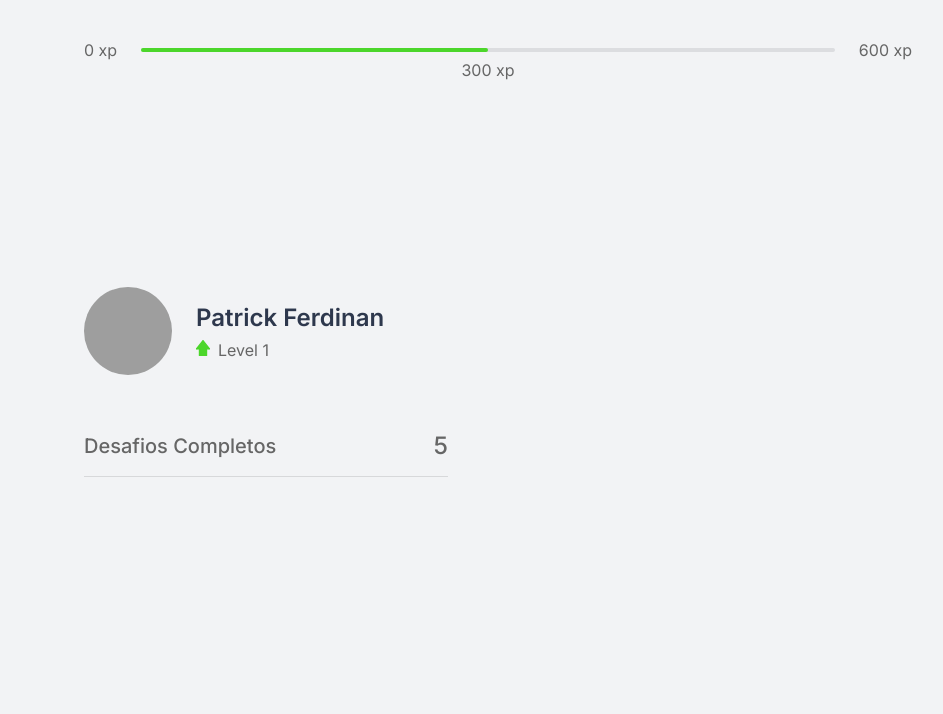
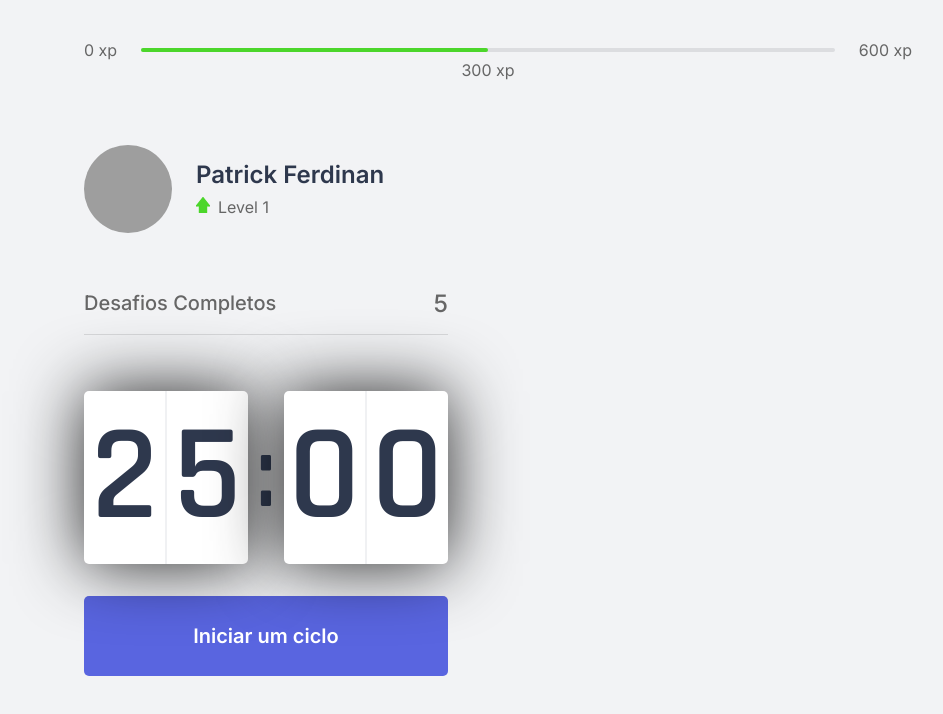
Before and after one commit to patrickferdinan/moveit, a Next.js app in the folder moveit-next/: page / in a window 1280 px wide. Shown: the top 714 px of the page, without its empty margins (142-1085 px from the left). Built offline with nearby package versions, Linux system fonts and the light colour scheme; grey boxes are pictures that could not be loaded.

Commit message:
adding the logic of the start button

```diff
--- /dev/null
+++ b/moveit-next/src/components/Countdown.tsx
@@ -0,0 +1,51 @@
+import { useState, useEffect } from "react";
+import styles from "../styles/components/Countdown.module.css";
+
+export function Countdown() {
+  const [time, setTime] = useState(25 * 60)
+  const [active, setActive] = useState(false)
+
+  const minutes = Math.floor(time / 60);
+  const seconds = time % 60;
+
+  const [minuteLeft, minuteRight] = String(minutes).padStart(2, '0').split('');
+  const [secondLeft, secondRight] = String(seconds).padStart(2, '0').split('');
+
+  function startCountdown() {
+    setActive(true);
+  }
+
+  useEffect(() => {
+    if (active && time > 0) {
+      setTimeout(() => {
+        setTime(time - 1);
+      }, 1000)
+    }
+  }, [active, time])
+
+  return(
+    <div>
+      <div className={styles.countdownContainer}>
+        <div>
+          <span>{minuteLeft}</span>
+          <span>{minuteRight}</span>
+        </div>
+        <span>:</span>
+        <div>
+          <span>{secondLeft}</span>
+          <span>{secondRight}</span>
+        </div>
+      </div>
+
+      <button
+        type="button"
+        className={styles.countdownButton}
+        onClick={startCountdown}
+        >
+
+        Iniciar um ciclo
+      </button>
+    </div>
+
+  )
+}
--- a/moveit-next/src/pages/_document.tsx
+++ b/moveit-next/src/pages/_document.tsx
@@ -5,6 +5,8 @@
     return(
       <Html>
         <Head>
+          <link rel="shortcut icon" href="favicon.png" type="image/png" />
+
           <link rel="preconnect" href="https://fonts.gstatic.com" />
           <link href="https://fonts.googleapis.com/css2?family=Inter:wght@400;500;600&family=Rajdhani:wght@600&display=swap" rel="stylesheet" />
         </Head>
--- a/moveit-next/src/pages/index.tsx
+++ b/moveit-next/src/pages/index.tsx
@@ -1,7 +1,10 @@
 import React from "react";
 import { CompleteChallenges } from "../components/CompleteChallenges";
+import { Countdown } from "../components/Countdown";
 import { ExperienceBar } from "../components/ExperienceBar";
 import { Profile } from "../components/Profile";
+
+import Head from "next/head"
 
 import styles from "../styles/pages/Home.module.css";
 
@@ -9,12 +12,17 @@
 export default function Home() {
   return (
     <div className={styles.container}>
+      <Head>
+        <title>Inicio | move.it</title>
+      </Head>
+
       <ExperienceBar />
 
       <section>
         <div>
           <Profile />
           <CompleteChallenges />
+          <Countdown />
         </div>
         <div></div>
       </section>
--- /dev/null
+++ b/moveit-next/src/styles/components/Countdown.module.css
@@ -0,0 +1,64 @@
+.countdownContainer {
+  display: flex;
+  align-items: center;
+  font-family: Rajdhani;
+  font-weight: 600;
+  color: var(--title);
+}
+
+.countdownContainer > div {
+  flex: 1;
+
+  display: flex;
+  align-items: center;
+  justify-content: space-evenly;
+
+  background: var(--white);
+  box-shadow: 0 0 68px rgba(0, 0, 0, 0.85);
+  border-radius: 5px;
+  font-size: 8.5rem;
+  text-align: center;
+}
+
+.countdownContainer > div span {
+  flex: 1;
+}
+
+.countdownContainer > div span:first-child {
+  border-right: 1px solid #f0f1f3;
+}
+
+.countdownContainer > div span:last-child {
+  border-left: 1px solid #f0f1f3;
+}
+
+.countdownContainer > span {
+  font-size: 6.25rem;
+  margin: 0 0.5rem;
+}
+
+.countdownButton {
+  width: 100%;
+  height: 5rem;
+
+  margin-top: 2rem;
+
+  display: flex;
+  align-items: center;
+  justify-content: center;
+
+  border: 0;
+  border-radius: 5px;
+
+  background: var(--blue);
+  color: var(--white);
+
+  font-size: 1.25rem;
+  font-weight: 600;
+
+  transition: background-color 0.2s;
+}
+
+.countdownButton:hover {
+  background: var(--blue-dark);
+}
```
